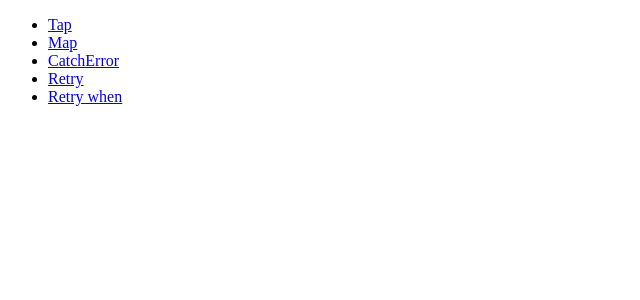
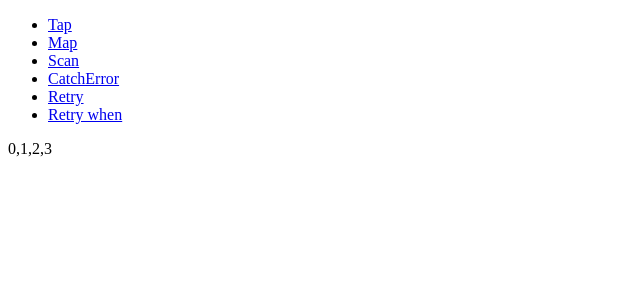
Before and after one commit to curious-academy/mastering-rxjs, an Angular app: page /operators/scan in a window 1280 px wide. Before the commit this address led to /. Shown: the top 300 px of the page, without its empty margins (0-640 px from the left). Built offline with nearby package versions, Linux system fonts and the light colour scheme.

Commit message:
feat: scan

```diff
--- a/src/app/operators/all/all.component.html
+++ b/src/app/operators/all/all.component.html
@@ -5,6 +5,10 @@
 
   <li>
     <a routerLink="operators/map">Map</a>
+  </li>
+
+  <li>
+    <a routerLink="operators/scan">Scan</a>
   </li>
 
   <li>
--- a/src/app/operators/operators.routes.ts
+++ b/src/app/operators/operators.routes.ts
@@ -4,6 +4,7 @@ import { MapComponent } from "./map/map.component";
 import { CatchErrorComponent } from "./catch-error/catch-error.component";
 import { RetryComponent } from "./retry/retry.component";
 import { RetryWhenComponent } from "./retry-when/retry-when.component";
+import { ScanComponent } from "./scan/scan.component";
 
 export const operatorsRoutes: Routes = [
   {
@@ -13,6 +14,10 @@ export const operatorsRoutes: Routes = [
   {
     path: 'map',
     component: MapComponent
+  },
+  {
+    path: 'scan',
+    component: ScanComponent
   },
   {
     path: 'catch-error',
--- /dev/null
+++ b/src/app/operators/scan/scan.component.html
@@ -0,0 +1,2 @@
+
+<p>{{ scanUse$ | async }}</p>
--- /dev/null
+++ b/src/app/operators/scan/scan.component.ts
@@ -0,0 +1,24 @@
+import { AsyncPipe } from '@angular/common';
+import { Component } from '@angular/core';
+import { concatMap, interval, map, of, scan, timer } from 'rxjs';
+
+@Component({
+  selector: 'app-scan',
+  standalone: true,
+  imports: [AsyncPipe],
+  templateUrl: './scan.component.html',
+  styleUrl: './scan.component.css'
+})
+export class ScanComponent {
+  // scanUse$ = of(1, 2, 3).pipe(
+  //   scan((acc, value, index) => acc + value, 0),
+  //   concatMap(item => timer(1000).pipe(map(() => item)))
+  // )
+
+  numbers: number[] = [];
+
+  scanUse$ = interval(1000).pipe(
+    scan((acc, value) => [...acc, value], this.numbers),
+    concatMap(item => timer(1000).pipe(map(() => item)))
+  )
+}
```
Also changed, not shown: src/app/operators/scan/scan.component.css (added), 1 other file (tests, documents, lock files or other folders).
